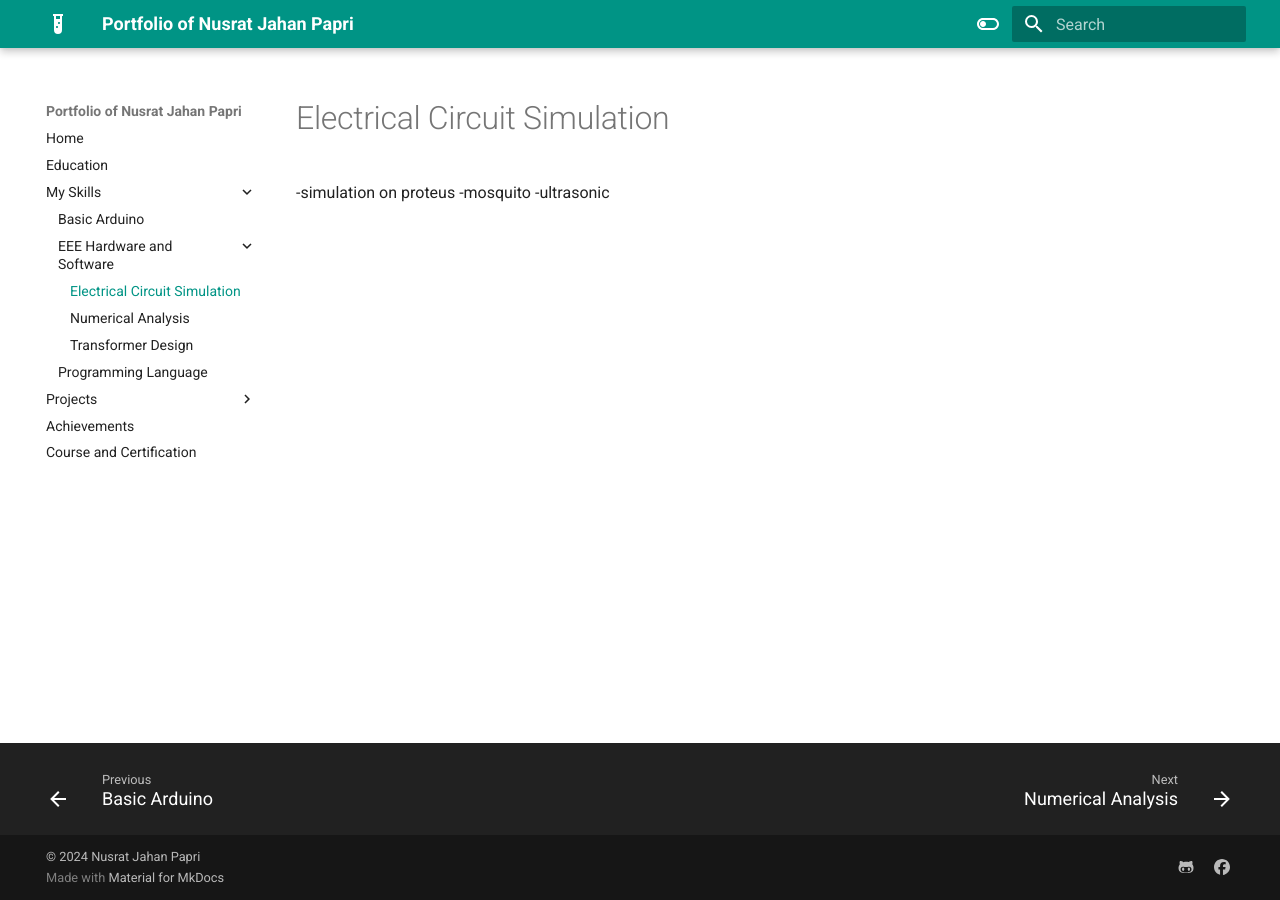
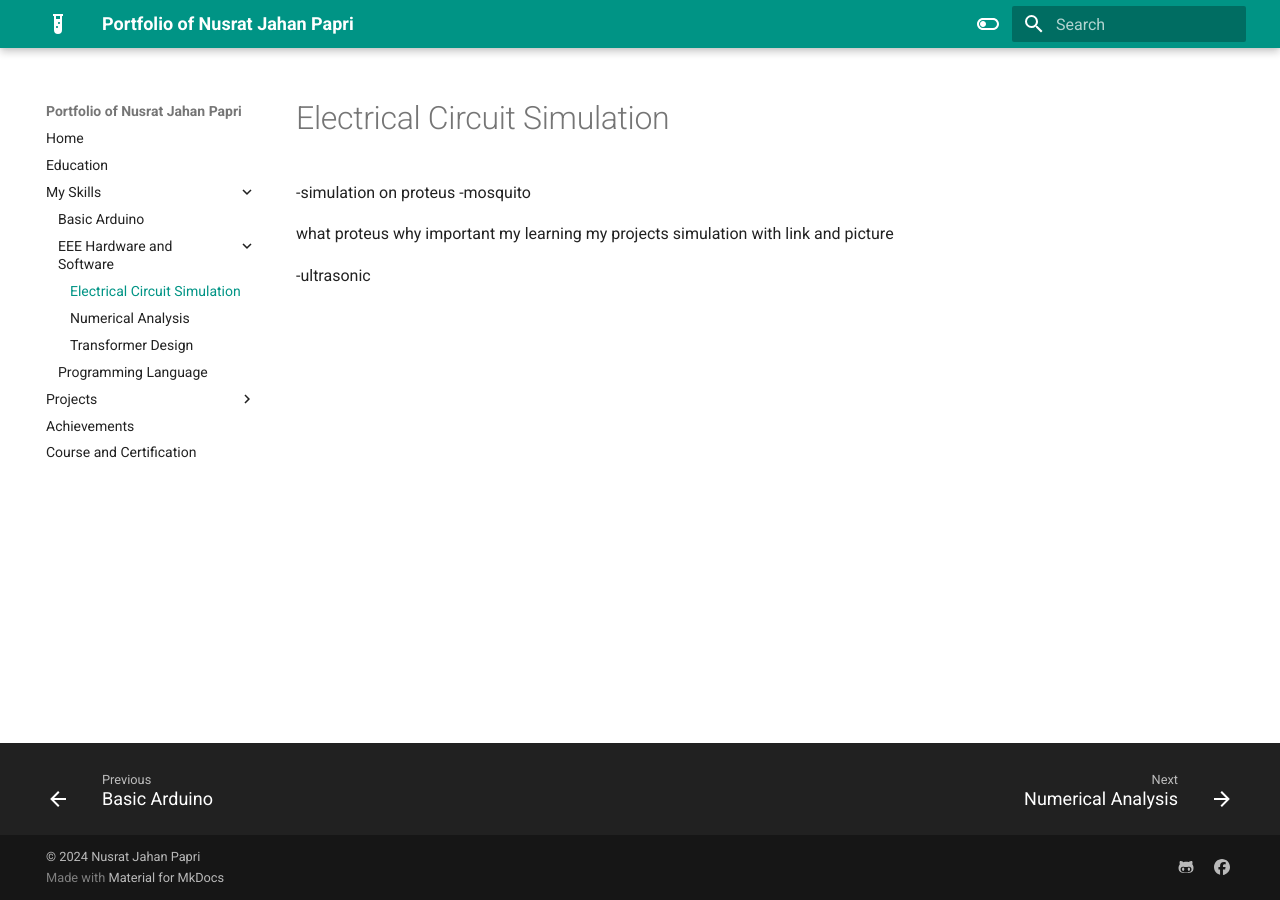
Before and after one commit to Nusrat008/papri-portfolio, an MkDocs documentation site: the page built from docs/circuit-simulation.md, in a window 1280 px wide. Built offline with MkDocs 1.6.1 and Material for MkDocs 9.7.7, drawn with Linux system fonts in a browser that asks for light colours.

Commit message:
updated programming

```diff
--- a/docs/circuit-simulation.md
+++ b/docs/circuit-simulation.md
@@ -1,3 +1,11 @@
 -simulation on proteus
 -mosquito
+
+
+what proteus
+why important
+my learning
+my projects simulation with link and picture
+
+
 -ultrasonic
```
Also changed, not shown: docs/CplusPlus.md (+3 -3 lines), docs/numerical-matlab.md (+4 -0 lines).
